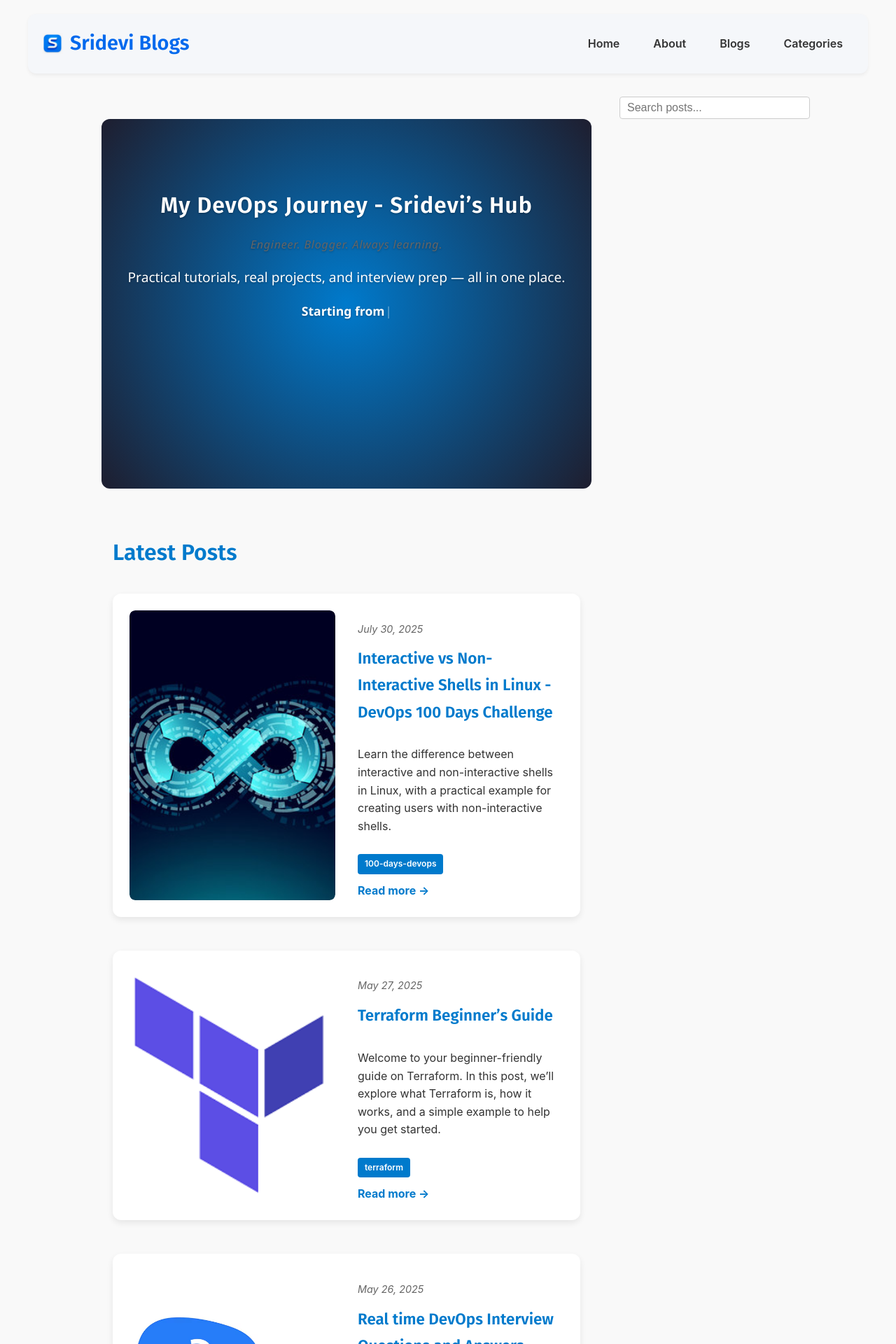
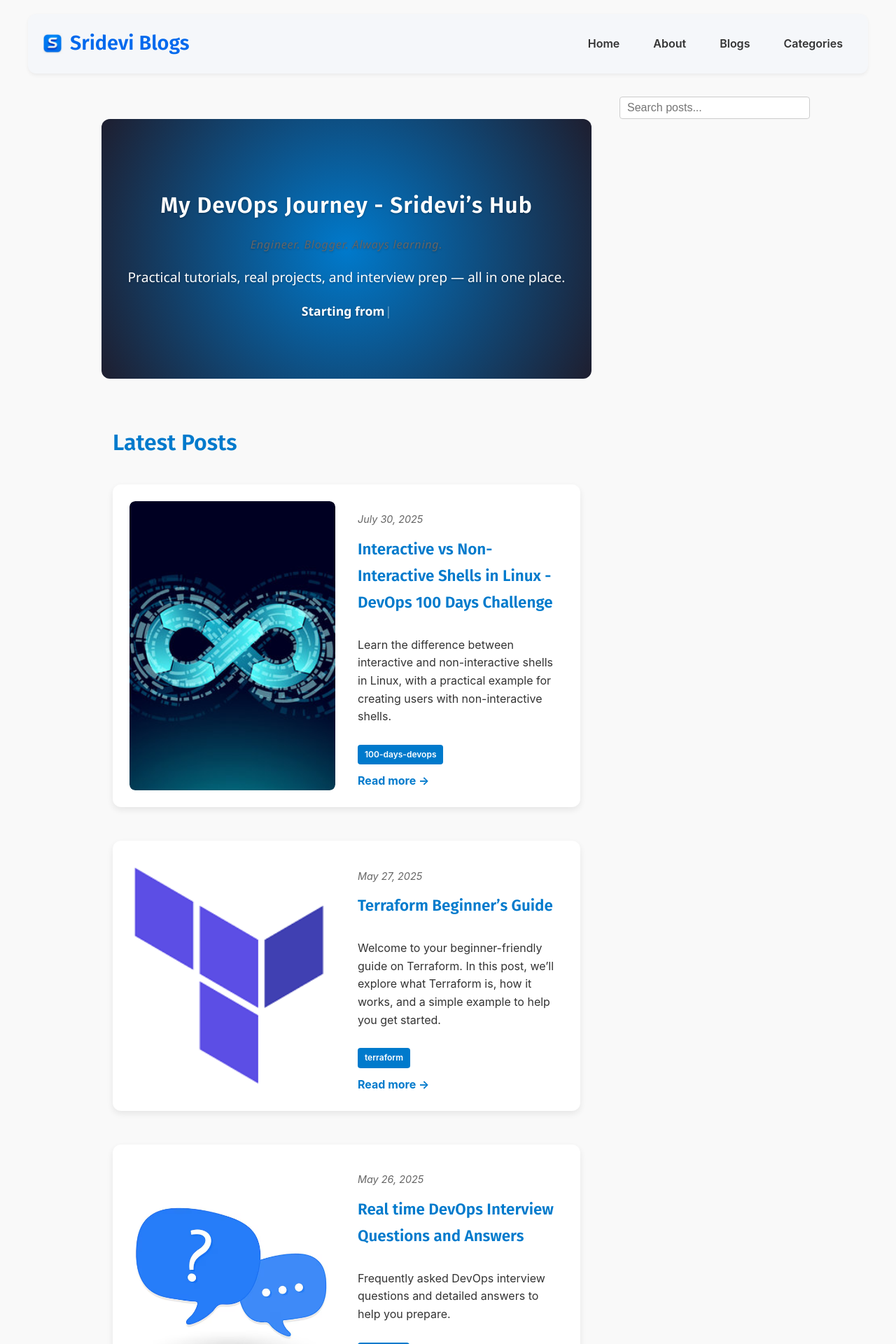
Before and after one commit to srideviblogs/srideviblogs.github.io, a Jekyll site: the page built from index.md, in a window 1280 px wide. Shown: the top 1920 px of the page at 70% size. Built offline with Jekyll 4.4.1, drawn with Linux system fonts in a browser that asks for light colours.

Commit message:
Update custom.css

```diff
--- a/assets/css/custom.css
+++ b/assets/css/custom.css
@@ -117,13 +117,12 @@ header.site-header {
   text-align: center;
   padding: 4rem 1rem;
   border-radius: 12px;
-  max-width: 800px;
+  max-width: 1200px;
   margin: 0 auto;
   font-family: 'Segoe UI', Tahoma, Geneva, Verdana, sans-serif;
   margin-bottom: 0; /* Added to reduce space before Latest Posts */
   margin-top: 2rem;
   text-shadow: 0 1px 3px rgba(0, 0, 0, 0.3);
-  min-height: 400px;
   flex-direction: column;
   justify-content: center;
 }
```
